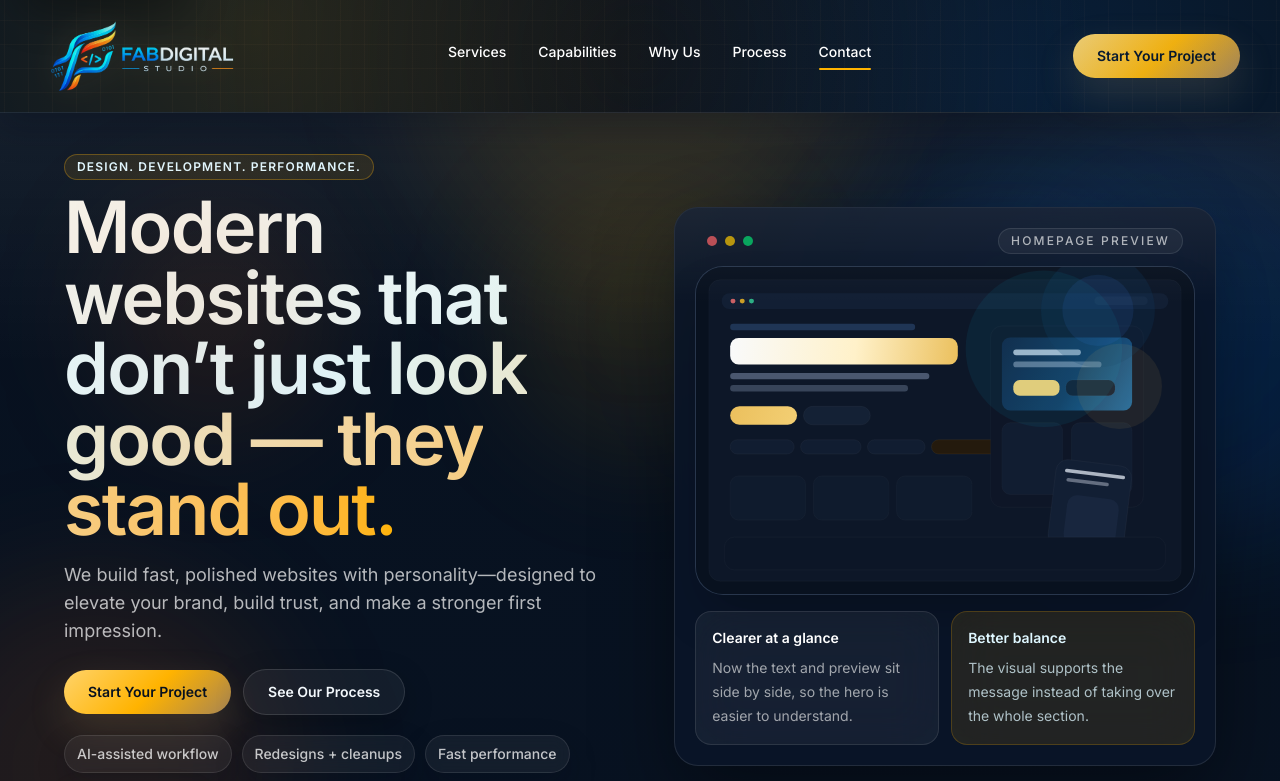
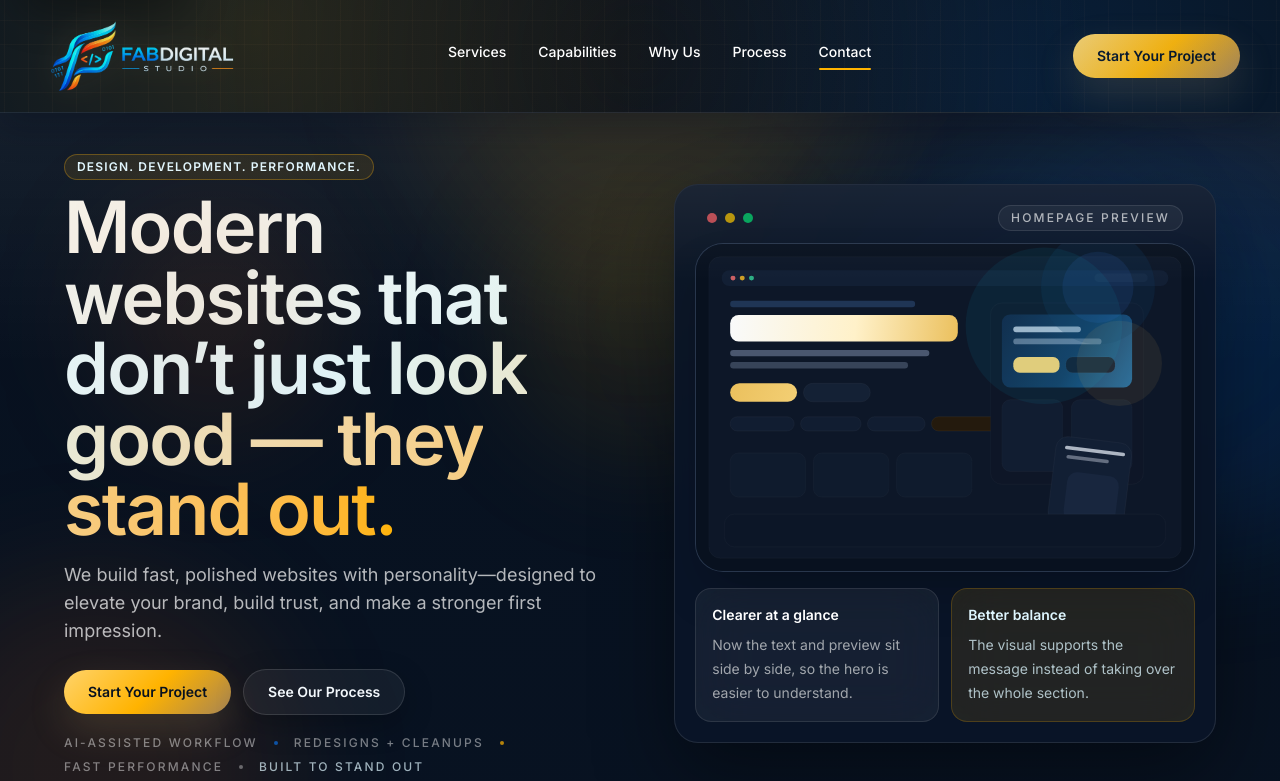
Before and after one commit to fabylv/fabdigitalstudio.com, a React (Vite) app: page / in a window 1280 px wide. Shown: the top 781 px of the page. Built offline with nearby package versions, Linux system fonts and the light colour scheme.

Commit message:
tweak: soften hero supporting labels

```diff
--- a/src/components/sections/Hero.jsx
+++ b/src/components/sections/Hero.jsx
@@ -33,11 +33,14 @@ export default function Hero({ content }) {
 							</Button>
 						</div>
 
-						<div className="mt-5 flex flex-wrap items-center justify-center gap-2.5 lg:justify-start">
-							<span className="chip">AI-assisted workflow</span>
-							<span className="chip">Redesigns + cleanups</span>
-							<span className="chip">Fast performance</span>
-							<span className="chip-accent">Built to stand out</span>
+						<div className="mt-5 flex flex-wrap items-center justify-center gap-x-4 gap-y-2 text-xs font-medium uppercase tracking-[0.18em] text-white/45 lg:justify-start">
+							<span>AI-assisted workflow</span>
+							<span className="hidden h-1 w-1 rounded-full bg-[#0a7cff]/60 sm:inline-block" />
+							<span>Redesigns + cleanups</span>
+							<span className="hidden h-1 w-1 rounded-full bg-[#ffb300]/70 sm:inline-block" />
+							<span>Fast performance</span>
+							<span className="hidden h-1 w-1 rounded-full bg-white/35 sm:inline-block" />
+							<span className="text-[#dff7ff]/70">Built to stand out</span>
 						</div>
 					</div>
 
```
